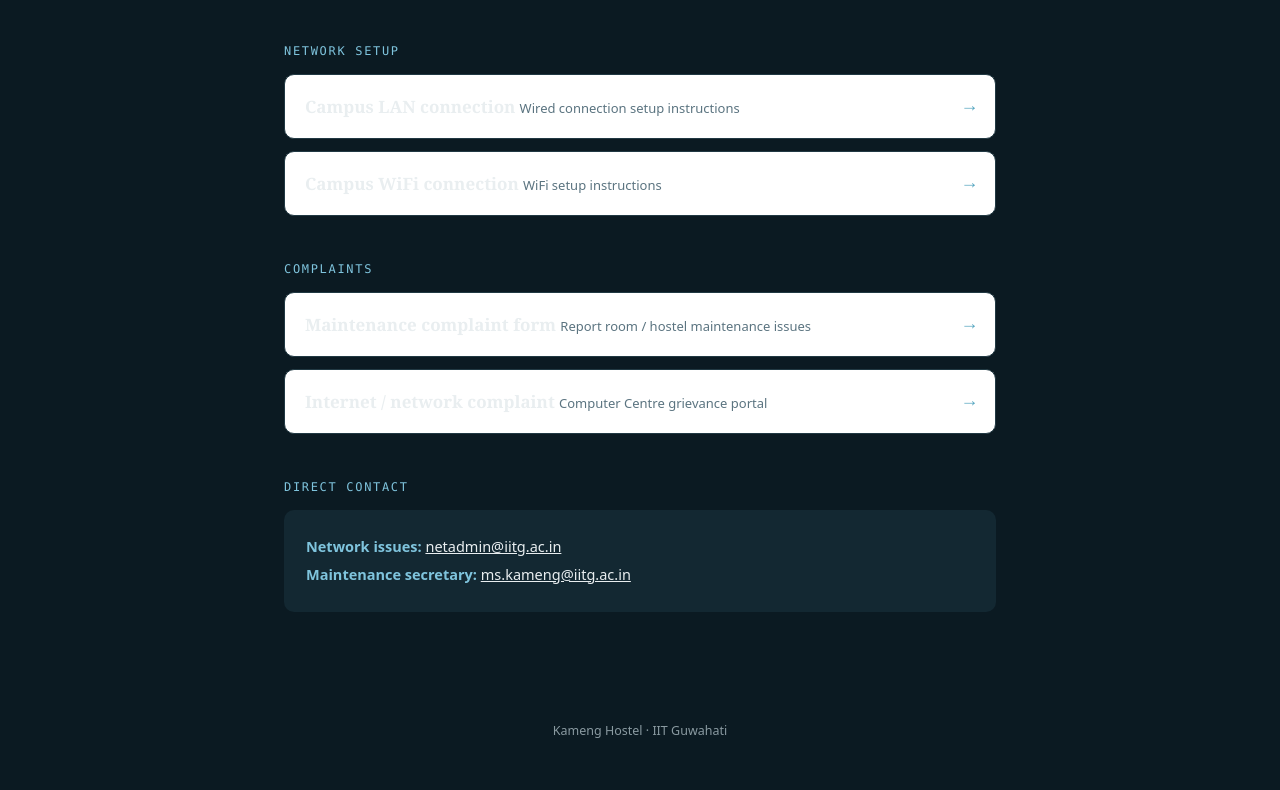
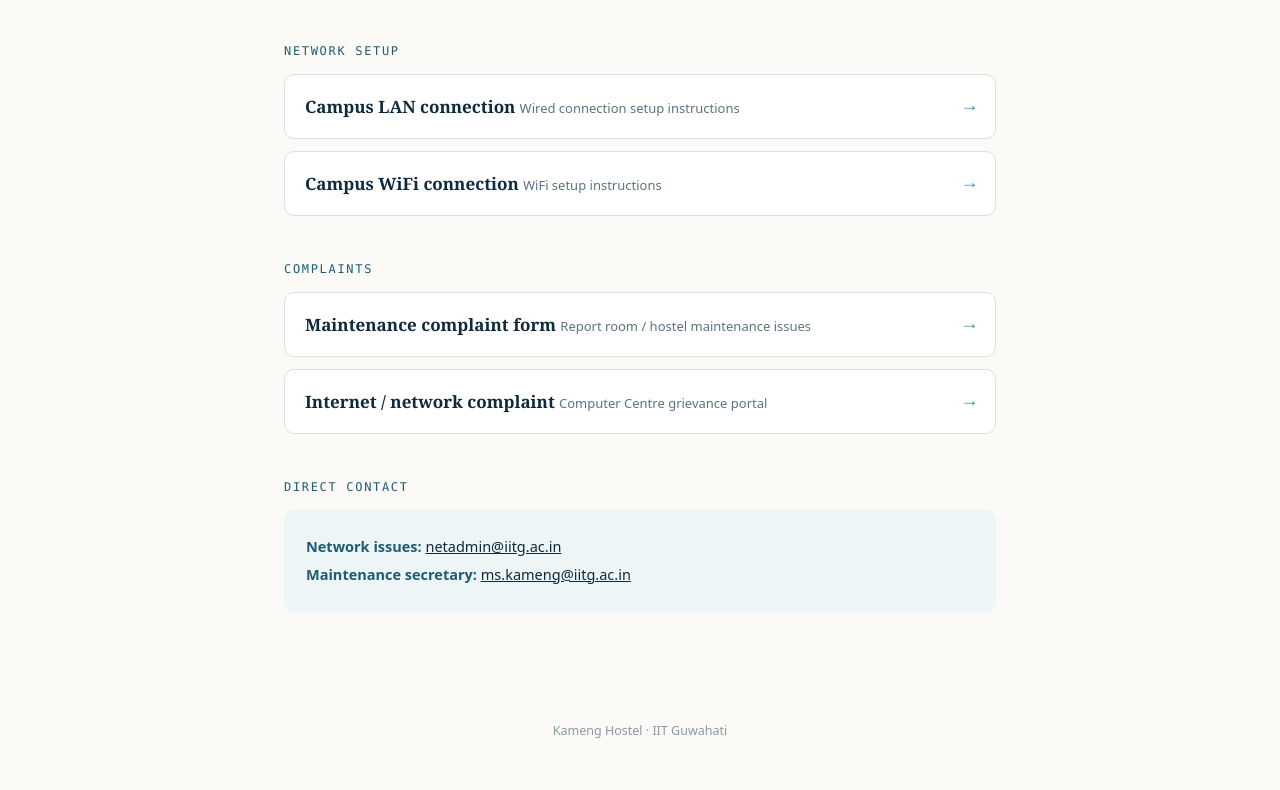
Before and after one commit to kartikey6141/kameng-hostel, a plain HTML site: page index.html in a window 1280 px wide. Shown: the part 305-1095 px from the top of the page. Drawn offline with Linux system fonts and the dark colour scheme.

Commit message:
Kameng Hostel portal

```diff
--- a/index.html
+++ b/index.html
@@ -18,21 +18,6 @@
     --footer:#8a9aa1;
     color-scheme: light;
   }
-  @media (prefers-color-scheme: dark){
-    :root{
-      --ink:#e9eef0;
-      --river:#7fc4dd;
-      --river-light:#5aa8c2;
-      --mist:#132832;
-      --paper:#0b1a22;
-      --line:#213943;
-      --accent:#e08a5c;
-      --card-bg:#101f28;
-      --card-desc:#8fa5ac;
-      --footer:#5f7981;
-      color-scheme: dark;
-    }
-  }
   *{box-sizing:border-box;}
   html,body{margin:0;padding:0;}
   body{
@@ -42,8 +27,8 @@
     line-height:1.5;
   }
   .topbar{
-    background:linear-gradient(120deg,var(--ink),var(--river) 70%);
-    color:var(--mist);
+    background:linear-gradient(120deg,#0e2a3b,#1c5d73 70%);
+    color:#eef5f6;
     padding:52px 24px 64px;
     position:relative;
     overflow:hidden;
@@ -104,7 +89,7 @@
     gap:16px;
     text-decoration:none;
     color:var(--ink);
-    background:#fff;
+    background:var(--card-bg);
     border:1px solid var(--line);
     border-radius:10px;
     padding:18px 20px;
@@ -127,7 +112,7 @@
   .card-text .desc{
     font-family:ui-sans-serif,system-ui,sans-serif;
     font-size:13px;
-    color:#5b7480;
+    color:var(--card-desc);
     margin-top:3px;
   }
   .arrow{
@@ -150,7 +135,7 @@
     text-align:center;
     font-family:ui-sans-serif,system-ui,sans-serif;
     font-size:12.5px;
-    color:#8a9aa1;
+    color:var(--footer);
     padding:30px 24px 50px;
   }
 </style>
```
